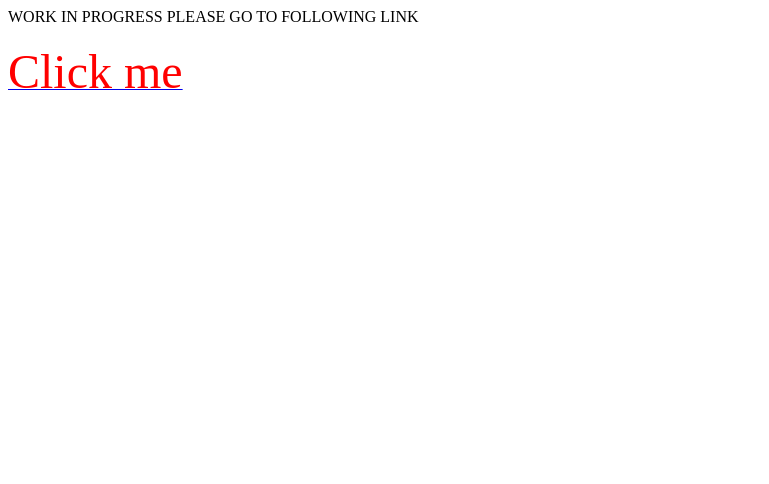
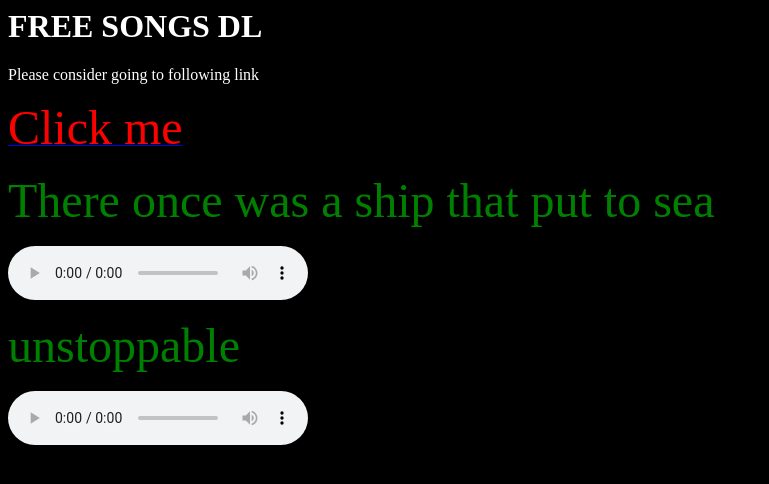
Before and after one commit to RB-PLAYZ/theofficialheatwave.github.io, a plain HTML site: page index.html in a window 1280 px wide. Shown: the whole page, without its empty margins (0-769 px from the left). Drawn offline with Linux system fonts and the light colour scheme.

Commit message:
new changes

```diff
--- a/index.html
+++ b/index.html
@@ -1,10 +1,28 @@
 <html>
 <head>
-WORK IN PROGRESS PLEASE GO TO FOLLOWING LINK
+<title>Free songs dl</title>
 </head>
-<body>
-<br>
-<br>
-<a href="https://www.youtube.com/channel/UCmd3vZDOgtMQmUEKGlVLTYA"><font color="red" size="201">Click me</a>
+<body bgcolor="#000000" text="white">
+<h1>FREE SONGS DL</h1>
+
+<p>Please consider going to following link</p>
+<a href="https://www.youtube.com/channel/UCmd3vZDOgtMQmUEKGlVLTYA"><font color="red" size="202">Click me</font></a>
+<br><br>
+    <font color="green" size="150">
+        There once was a ship that put to sea</font>
+        <br>
+        <br>
+        <audio controls>
+            <source src="Wellerman.mp3">
+        </audio>
+
+        <br><br>
+    <font color="green" size="150">
+        unstoppable</font>
+        <br>
+        <br>
+        <audio controls>
+            <source src="unstoppable.mp3">
+        </audio>
 </body>
 </html>
```
Also changed, not shown: 2 other files.
